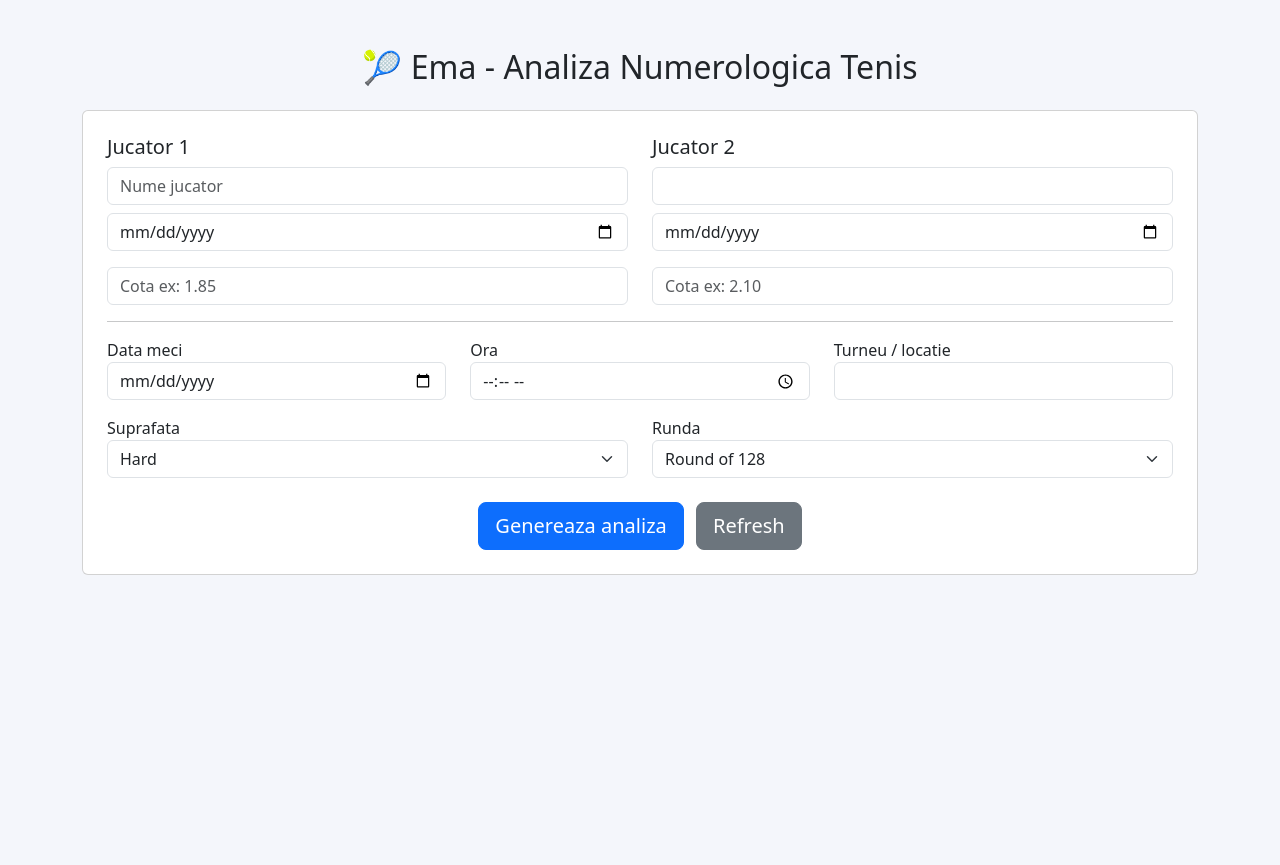
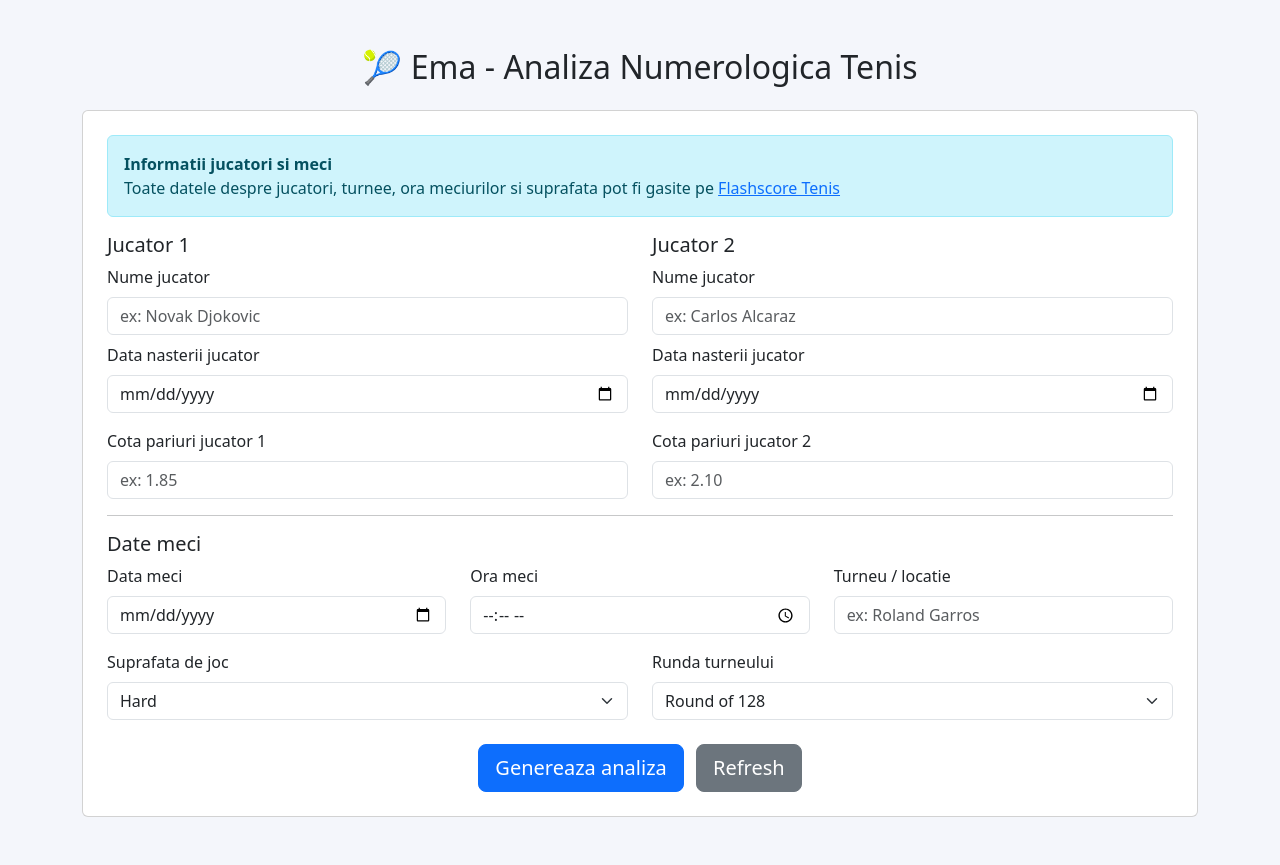
Before and after one commit to danpavel85/tennis-numerology, a Flask app: page / in a window 1280 px wide. Before the commit the page ends 575 px from the top, so only its background shows below. Run offline with Flask 3, Linux system fonts and the light colour scheme.

Commit message:
fix form

```diff
--- a/templates/index.html
+++ b/templates/index.html
@@ -6,7 +6,7 @@
 <meta charset="UTF-8">
 <meta name="viewport" content="width=device-width, initial-scale=1">
 
-<title>Ema - Analiza Numerologica Tenis</title>
+<title>Ema - Analiza</title>
 
 <link rel="icon" href="{{ url_for('static', filename='favicon.ico') }}">
 
@@ -24,27 +24,42 @@
 
 <form method="post">
 
+<div class="alert alert-info">
+
+<b>Informatii jucatori si meci</b><br>
+
+Toate datele despre jucatori, turnee, ora meciurilor si suprafata pot fi gasite pe
+<a href="https://www.flashscore.ro/tenis/" target="_blank">
+Flashscore Tenis
+</a>
+
+</div>
+
+
 <div class="row">
 
 <div class="col-md-6">
 
 <h5>Jucator 1</h5>
 
+<label class="form-label">Nume jucator</label>
 <input class="form-control mb-2"
 name="player1"
-placeholder="Nume jucator"
+placeholder="ex: Novak Djokovic"
 value="{{ request.form.get('player1','') }}">
 
+<label class="form-label">Data nasterii jucator</label>
 <input type="date"
 class="form-control mb-3"
 name="birth1"
 value="{{ request.form.get('birth1','') }}">
 
+<label class="form-label">Cota pariuri jucator 1</label>
 <input type="number"
 step="0.01"
 class="form-control"
 name="odds1"
-placeholder="Cota ex: 1.85"
+placeholder="ex: 1.85"
 value="{{ request.form.get('odds1','') }}">
 
 </div>
@@ -54,35 +69,41 @@ value="{{ request.form.get('odds1','') }}">
 
 <h5>Jucator 2</h5>
 
+<label class="form-label">Nume jucator</label>
 <input class="form-control mb-2"
 name="player2"
+placeholder="ex: Carlos Alcaraz"
 value="{{ request.form.get('player2','') }}">
 
+<label class="form-label">Data nasterii jucator</label>
 <input type="date"
 class="form-control mb-3"
 name="birth2"
 value="{{ request.form.get('birth2','') }}">
 
+<label class="form-label">Cota pariuri jucator 2</label>
 <input type="number"
 step="0.01"
 class="form-control"
 name="odds2"
-placeholder="Cota ex: 2.10"
+placeholder="ex: 2.10"
 value="{{ request.form.get('odds2','') }}">
 
 </div>
 
 </div>
 
+
 <hr>
 
+
+<h5>Date meci</h5>
 
 <div class="row">
 
 <div class="col-md-4">
 
-<label>Data meci</label>
-
+<label class="form-label">Data meci</label>
 <input type="date"
 class="form-control"
 name="date"
@@ -93,8 +114,7 @@ value="{{ request.form.get('date','') }}">
 
 <div class="col-md-4">
 
-<label>Ora</label>
-
+<label class="form-label">Ora meci</label>
 <input type="time"
 class="form-control"
 name="time"
@@ -105,10 +125,10 @@ value="{{ request.form.get('time','') }}">
 
 <div class="col-md-4">
 
-<label>Turneu / locatie</label>
-
+<label class="form-label">Turneu / locatie</label>
 <input class="form-control"
 name="tournament"
+placeholder="ex: Roland Garros"
 value="{{ request.form.get('tournament','') }}">
 
 </div>
@@ -120,7 +140,7 @@ value="{{ request.form.get('tournament','') }}">
 
 <div class="col-md-6">
 
-<label>Suprafata</label>
+<label class="form-label">Suprafata de joc</label>
 
 <select class="form-select" name="surface">
 
@@ -137,7 +157,7 @@ value="{{ request.form.get('tournament','') }}">
 
 <div class="col-md-6">
 
-<label>Runda</label>
+<label class="form-label">Runda turneului</label>
 
 <select class="form-select" name="round">
 
```
